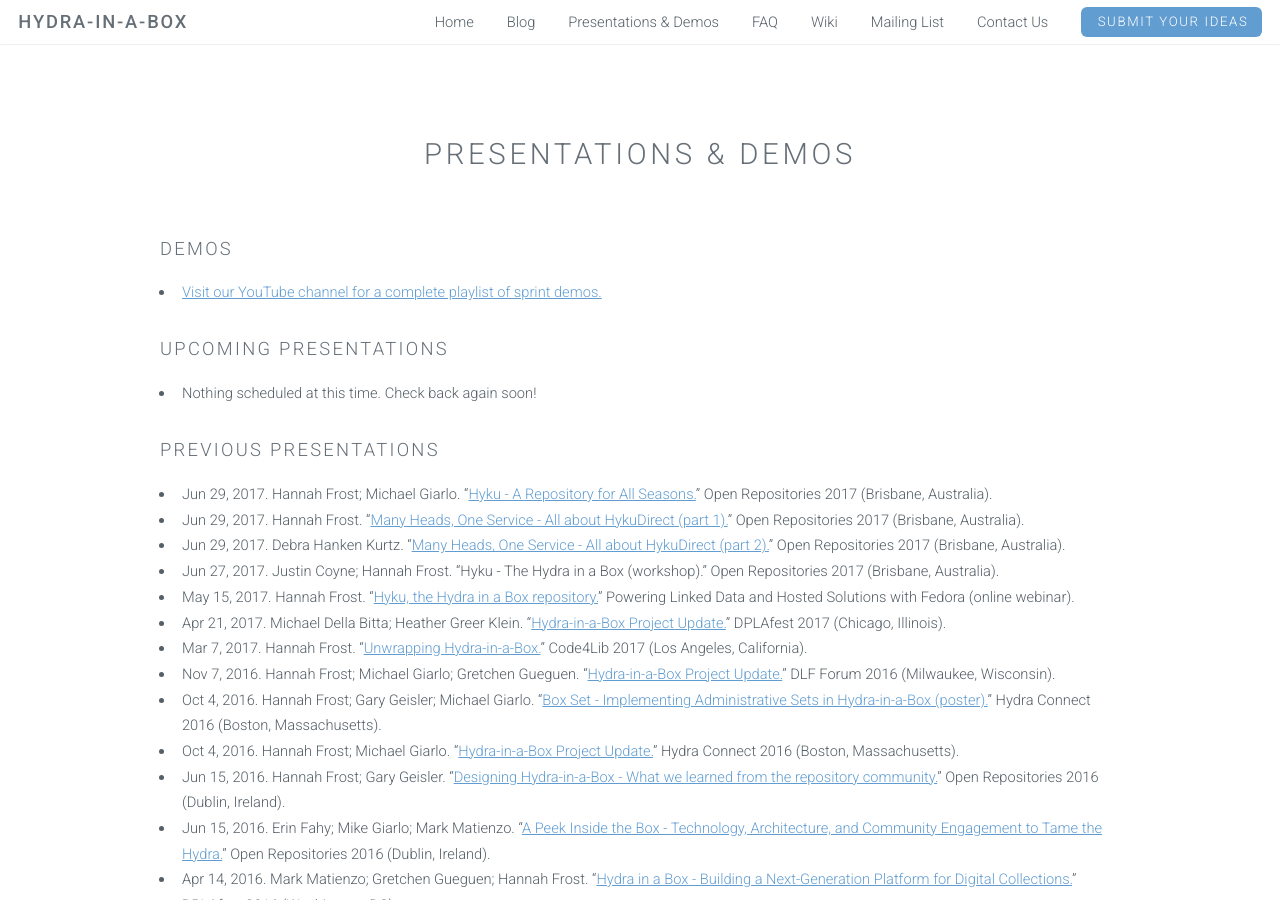
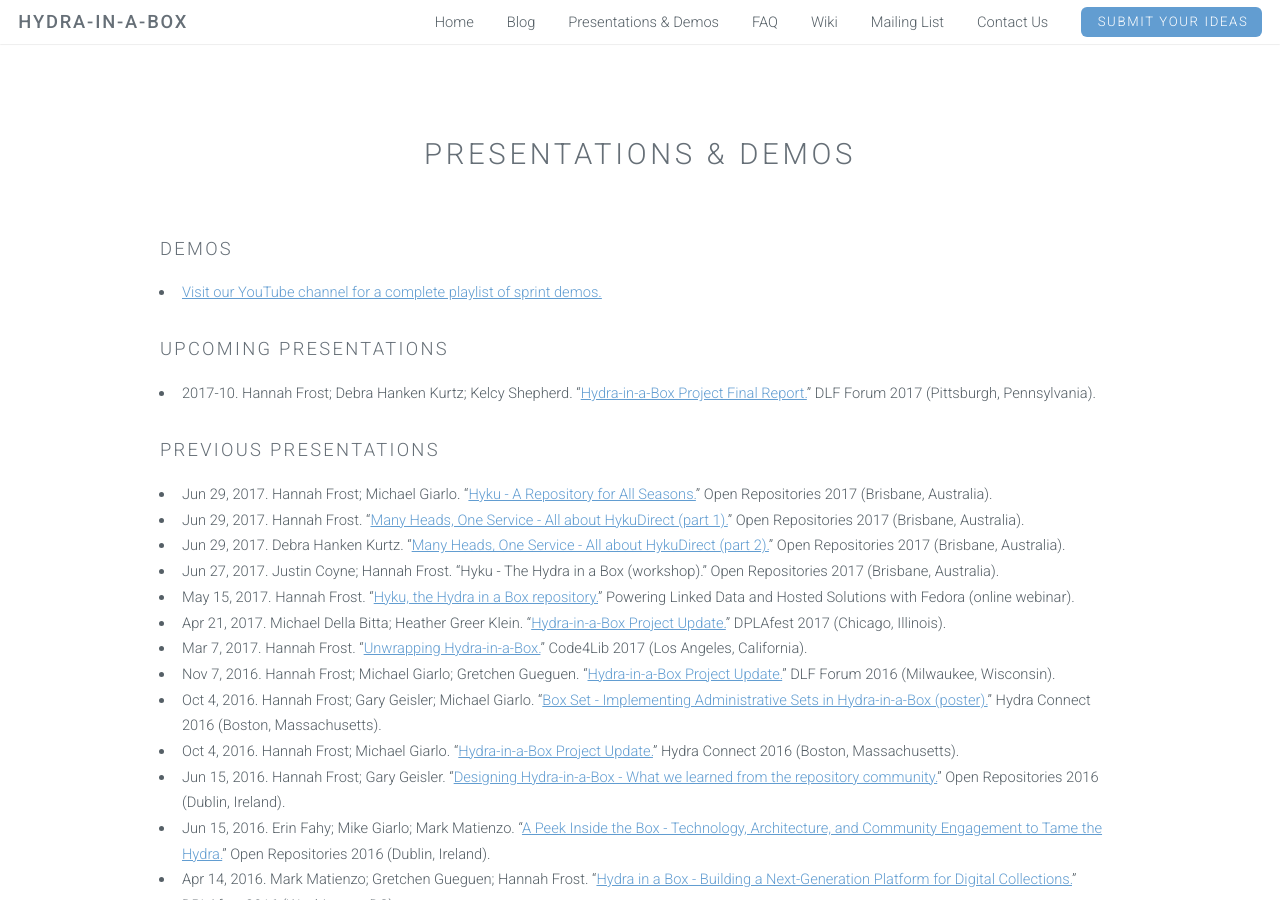
Before and after one commit to samvera-labs/hyku.github.io, a Jekyll site: the page built from presentations.html, in a window 1280 px wide and 900 px high. Built offline with Jekyll 4.4.1, drawn with Linux system fonts in a browser that asks for light colours.

Commit message:
project update and presentation update

```diff
--- a/_data/upcoming_presentations.yml
+++ b/_data/upcoming_presentations.yml
@@ -1 +1,9 @@
-- title: Nothing scheduled at this time. Check back again soon!
+- title: Hydra-in-a-Box Project Final Report
+  presenters:
+    - Hannah Frost
+    - Debra Hanken Kurtz
+    - Kelcy Shepherd
+  event: DLF Forum 2017
+  location: "Pittsburgh, Pennsylvania"
+  date: 2017-10
+  url:  https://www.diglib.org/forums/2017forum/
```
Also changed, not shown: _posts/2017-08-03-summer.markdown (added, +19 -0 lines).
